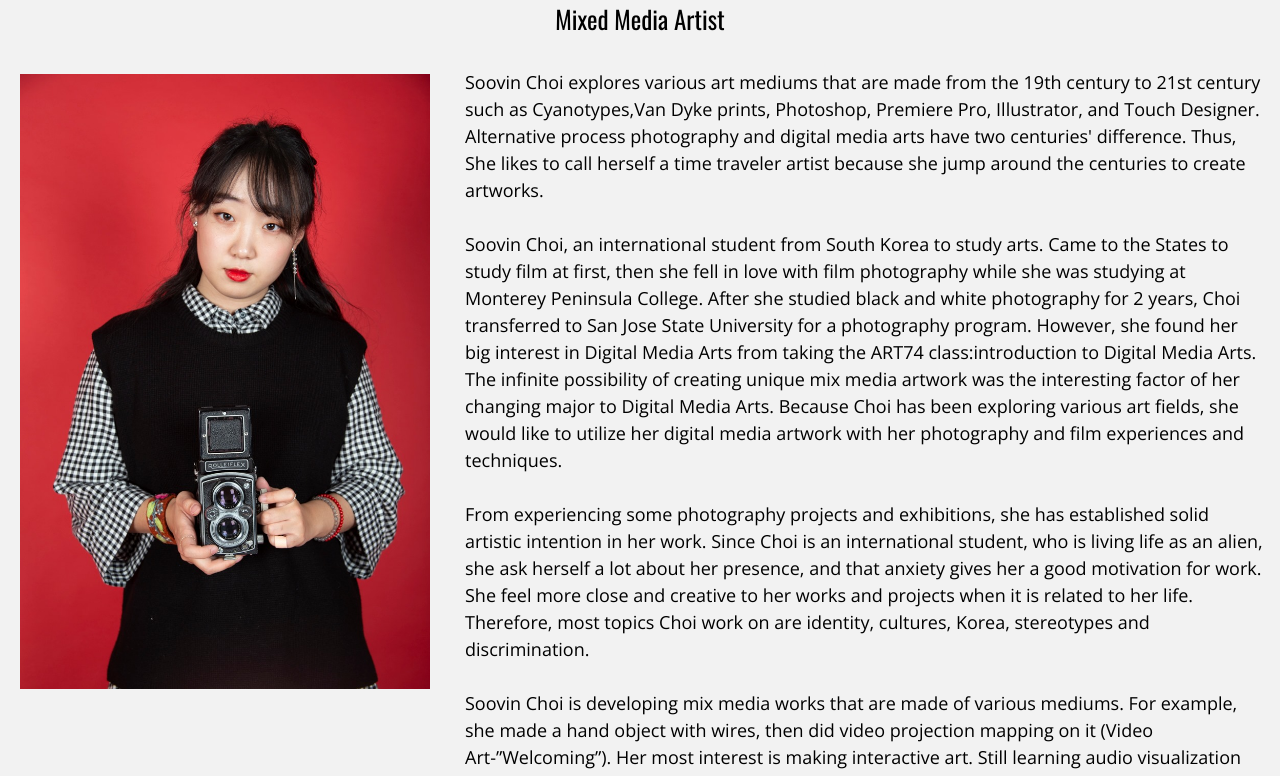
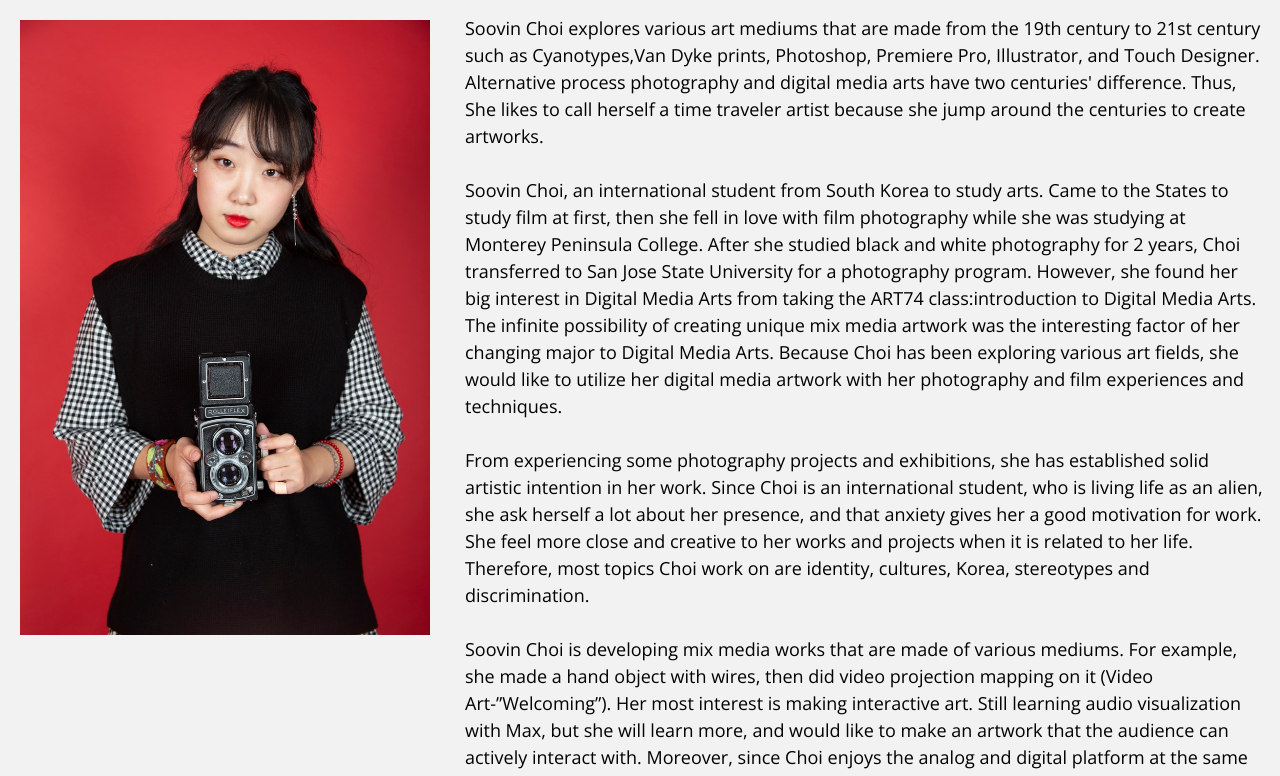
Before and after one commit to AREACODE831/vin, a plain HTML site: page artiststatement.html in a window 1280 px wide. Shown: the part 244-1020 px from the top of the page. Drawn offline with nearby package versions, Linux system fonts and the light colour scheme; files whose address does not match are found by name; a web font is replaced by a local one.

Commit message:
Update artiststatement.html

```diff
--- a/artiststatement.html
+++ b/artiststatement.html
@@ -84,9 +84,9 @@
       <p id="hightlighted2">
         SOOVIN CHOI 최수빈
         </p>
-      <p id="hightlighted3">
+      <!-- <p id="hightlighted3">
         Mixed Media Artist
-        </p>
+        </p> -->
 <img src="images/me.jpg" width="450px" id="asimage">
 <p id="description2">Soovin Choi explores various art mediums that are made from the 19th century to 21st century
 such as Cyanotypes,Van Dyke prints, Photoshop, Premiere Pro, Illustrator, and Touch Designer.
```
